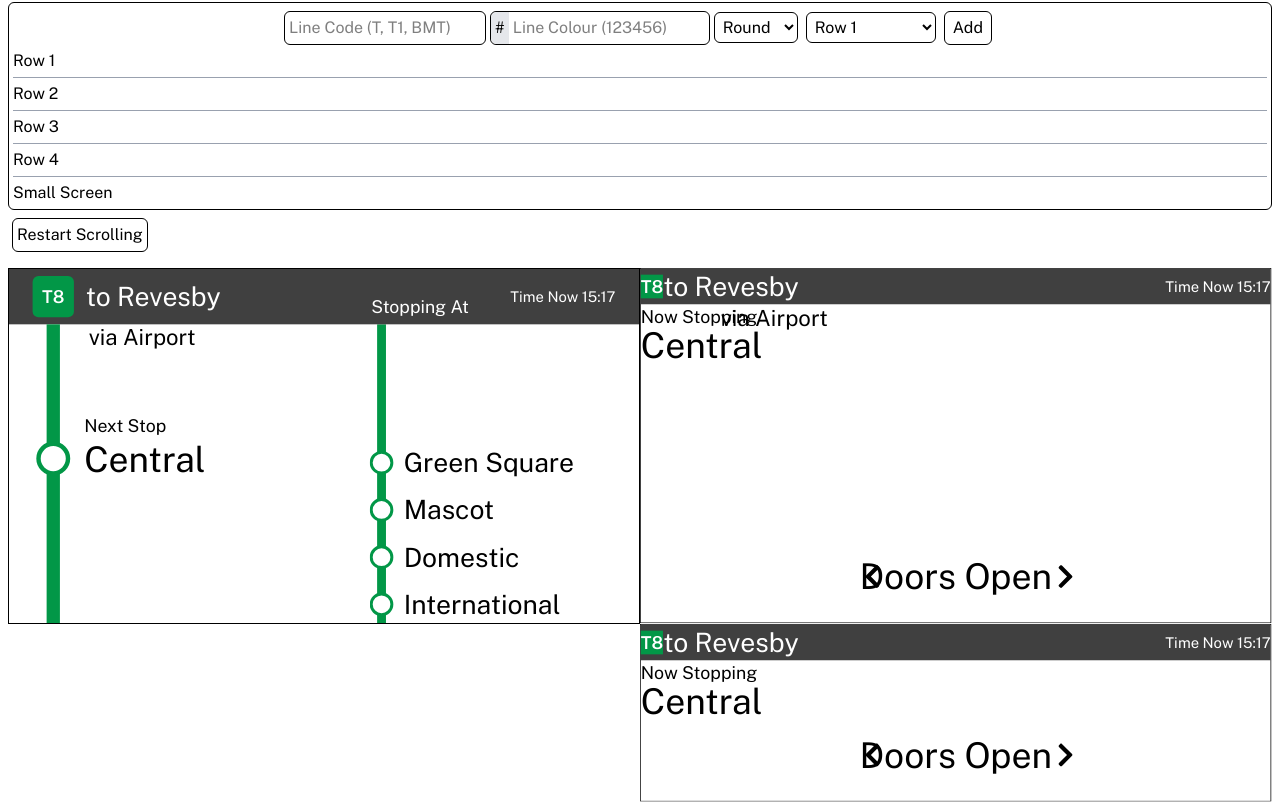
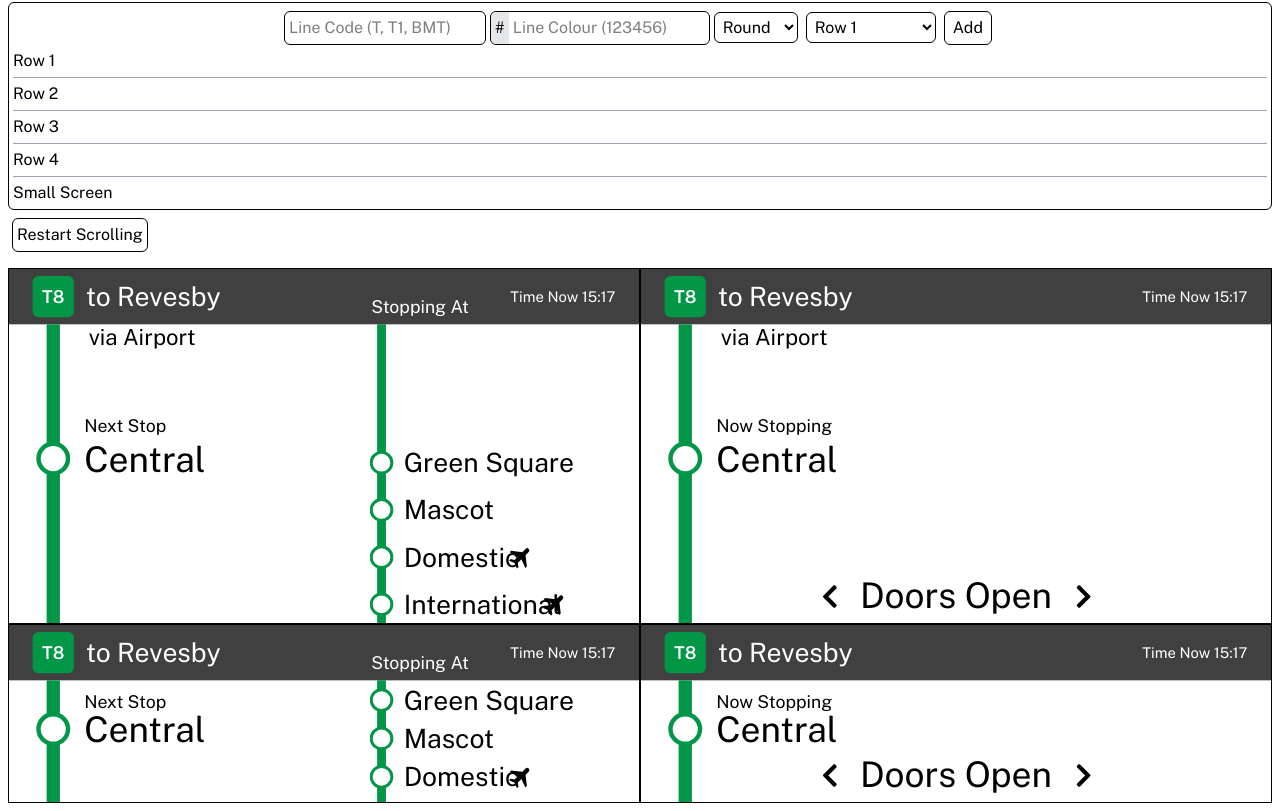
Before and after one commit to wutSalty/b-set-pid, a Next.js app: page /b-set-pid/ in a window 1280 px wide. Shown: the part 530-1341 px from the top of the page. Built offline with nearby package versions, Linux system fonts and the light colour scheme.

Commit message:
ported everything else to svg

```diff
--- a/src/app/Components/big-stopping.tsx
+++ b/src/app/Components/big-stopping.tsx
@@ -1,7 +1,7 @@
 import { FaChevronLeft } from 'react-icons/fa';
 import { FaChevronRight } from 'react-icons/fa';
-import { RoundIcon, SquareIcon } from './icons';
-import StandardHeader from './header';
+import { IconSVG, RoundIcon, SquareIcon } from './icons';
+import StandardHeader, { StandardHeaderSVG } from './header';
 import { Roundel } from '../Types/Roundel';
 
 export default function BigStopping(
@@ -68,12 +68,6 @@ export default function BigStopping(
                 <RoundIcon key={`${i}_${r.lineCode}_${r.lineColour}_${r.row}`} LineCode={r.lineCode} LineColour={r.lineColour} />
               ))
             }
-            {/* <SquareIcon LineCode='T1' LineColour='#f99d1c' />
-            <SquareIcon LineCode='T2' LineColour='#0098cd' />
-            <SquareIcon LineCode='T3' LineColour='#f37021' />
-            <SquareIcon LineCode='T4' LineColour='#005aa3' />
-            <SquareIcon LineCode='T8' LineColour='#029747' />
-            <SquareIcon LineCode='T9' LineColour='#d11f2f' /> */}
           </div>
           <div className='flex gap-[12] items-center flex-wrap mb-[12]'>
             {
@@ -83,7 +77,6 @@ export default function BigStopping(
                 <RoundIcon key={`${i}_${r.lineCode}_${r.lineColour}_${r.row}`} LineCode={r.lineCode} LineColour={r.lineColour} />
               ))
             }
-            {/* <SquareIcon LineCode='M1' LineColour='#168388' /> */}
           </div>
           <div className='flex gap-[12] items-center flex-wrap mb-[12]'>
             {
@@ -93,9 +86,6 @@ export default function BigStopping(
                 <RoundIcon key={`${i}_${r.lineCode}_${r.lineColour}_${r.row}`} LineCode={r.lineCode} LineColour={r.lineColour} />
               ))
             }
-            {/* <SquareIcon LineCode='L1' LineColour='#be1622' />
-            <SquareIcon LineCode='L2' LineColour='#dd1e25' />
-            <SquareIcon LineCode='L3' LineColour='#781140' /> */}
           </div>
           <div className='flex gap-[12] items-center flex-wrap mb-[12]'>
             {
@@ -105,9 +95,6 @@ export default function BigStopping(
                 <RoundIcon key={`${i}_${r.lineCode}_${r.lineColour}_${r.row}`} LineCode={r.lineCode} LineColour={r.lineColour} />
               ))
             }
-            {/* <RoundIcon LineCode='T' LineColour='#e56e0f' />
-            <RoundIcon LineCode='C' LineColour='#742283' />
-            <RoundIcon LineCode='B' LineColour='#00b6f1' /> */}
           </div>
         </div>
       </div>
@@ -124,3 +111,87 @@ export default function BigStopping(
     </div>
   );
 }
+
+export function BigStoppingSVG(
+  {
+    LineColour,
+    LineCode,
+    FinalStop,
+    ViaStop,
+    NextStop,
+    Roundels,
+  }:
+  {
+    LineColour: string,
+    LineCode: string,
+    FinalStop: string,
+    ViaStop: string,
+    NextStop: string,
+    Roundels: Roundel[],
+  }
+) {
+  return (
+    <svg width="100%" viewBox='0 0 854 480' className='inline-block align-top border' xmlns="http://www.w3.org/2000/svg">
+      <rect fill='white' width={854} height={480}></rect>
+
+      {/* Header */}
+      <StandardHeaderSVG LineColour={LineColour} LineCode={LineCode} FinalStop={FinalStop} />
+
+      {/* Left Side */}
+      <g>
+        <text className='text-3xl' dominantBaseline='text-before-edge' x={28+32+40+8} y={75}>via {ViaStop}</text>
+
+        {/* Line and Dot */}
+        <rect width={18} height={480-75} x={32+28-9} y={75} fill={LineColour}></rect>
+        <circle r={20} cx={32+28} cy={75+182} fill='white' stroke={LineColour} strokeWidth={6}></circle>
+
+        <text className='text-2xl' x={102} y={75+146}>Now Stopping</text>
+        <text className='text-5xl' x={102} y={75+182} dominantBaseline='central'>{NextStop}</text>
+      </g>
+
+      {/* Right Side */}
+      <g transform='translate(427, 75)'>
+        {Roundels.length > 0 ? <text className="text-2xl" x={32} y={16} dominantBaseline='text-before-edge'>Change For</text> : <></>}
+        <g transform='translate(32, 72)'>
+          {
+            Roundels.filter(r => r.row === 0).map((r, i) => (
+              <IconSVG key={r.id} type={r.type} LineColour={r.lineColour} LineCode={r.lineCode} i={i} />
+            ))
+          }
+        </g>
+        {/* +64 */}
+        <g transform='translate(32, 136)'>
+          {
+            Roundels.filter(r => r.row === 1).map((r, i) => (
+              <IconSVG key={r.id} type={r.type} LineColour={r.lineColour} LineCode={r.lineCode} i={i} />
+            ))
+          }
+        </g>
+        <g transform='translate(32, 200)'>
+          {
+            Roundels.filter(r => r.row === 2).map((r, i) => (
+              <IconSVG key={r.id} type={r.type} LineColour={r.lineColour} LineCode={r.lineCode} i={i} />
+            ))
+          }
+        </g>
+        <g transform='translate(32, 264)'>
+          {
+            Roundels.filter(r => r.row === 3).map((r, i) => (
+              <IconSVG key={r.id} type={r.type} LineColour={r.lineColour} LineCode={r.lineCode} i={i} />
+            ))
+          }
+        </g>
+      </g>
+
+      {/* 405 + half 75 */}
+      <g transform='translate(0, 442)'>
+          <text className='text-5xl' x="50%" textAnchor='middle' dominantBaseline='central'>Doors Open</text>
+          <g transform='translate(410, -16)'>
+            <FaChevronLeft className='text-4xl' x={-172}/>
+            <FaChevronRight className='text-4xl' x={172}/>
+          </g>
+      </g>
+
+    </svg>
+  );
+}
--- a/src/app/Components/big-upcoming.tsx
+++ b/src/app/Components/big-upcoming.tsx
@@ -148,6 +148,7 @@ export function BigUpcomingSVG(
 
   const ScrollStyleA = {
     "--speed": `${UpcomingStops.length * 2}s`,
+    "--start": "405px",
     "--height": `-${height + 48}px`,
   } as CSSProperties
 
@@ -159,23 +160,13 @@ export function BigUpcomingSVG(
       <rect fill='white' width={854} height={480}></rect>
 
       {/* Right Side */}
-      <rect width={12} height={854-75} x={(854/2)+72} y={75} fill={LineColour}></rect>
+      <rect width={12} height={480-75} x={(854/2)+72} y={75} fill={LineColour}></rect>
 
       <g transform='translate(505, 75)'>
         <g className={ScrollClass} style={ScrollStyleA} ref={ref}>
           {UpcomingStops.map((s, i) => (
             <UpcomingSVG key={`${s}${i}`} name={s} colour={LineColour} margin={64} i={i} />
           ))}
-          {/* Doesnt work on webkit */}
-          {/* <animateTransform
-            attributeName="transform"
-            attributeType="CSS"
-            type="translate"
-            from={`0 405`}
-            to={`0 -${height+48}`}
-            dur={`${UpcomingStops.length * 2}s`}
-            repeatCount='indefinite'
-          /> */}
         </g>
       </g>
 
@@ -187,7 +178,7 @@ export function BigUpcomingSVG(
         <text className='text-3xl' dominantBaseline='text-before-edge' x={28+32+40+8} y={75}>via {ViaStop}</text>
 
         {/* Line and Dot */}
-        <rect width={18} height={854-75} x={32+28-9} y={75} fill={LineColour}></rect>
+        <rect width={18} height={480-75} x={32+28-9} y={75} fill={LineColour}></rect>
         <circle r={20} cx={32+28} cy={75+182} fill='white' stroke={LineColour} strokeWidth={6}></circle>
 
         <text className='text-2xl' x={102} y={75+146}>Next Stop</text>
--- a/src/app/Components/small-stopping.tsx
+++ b/src/app/Components/small-stopping.tsx
@@ -1,7 +1,7 @@
 import { FaChevronLeft } from 'react-icons/fa';
 import { FaChevronRight } from 'react-icons/fa';
-import { RoundIcon, SquareIcon } from './icons';
-import StandardHeader from './header';
+import { IconSVG, RoundIcon, SquareIcon } from './icons';
+import StandardHeader, { StandardHeaderSVG } from './header';
 import { Roundel } from '../Types/Roundel';
 
 export default function SmallStopping(
@@ -60,12 +60,6 @@ export default function SmallStopping(
                 <RoundIcon key={`${i}_${r.lineCode}_${r.lineColour}_${r.row}`} LineCode={r.lineCode} LineColour={r.lineColour} />
               ))
             }
-            {/* <RoundIcon LineCode='T' LineColour='#f5891f' />
-            <RoundIcon LineCode='M' LineColour='#009e90' />
-            <RoundIcon LineCode='L' LineColour='#e4032e' />
-            <RoundIcon LineCode='T' LineColour='#e56e0f' />
-            <RoundIcon LineCode='C' LineColour='#742283' />
-            <RoundIcon LineCode='B' LineColour='#00b6f1' /> */}
           </div>
         </div>
       </div>
@@ -82,3 +76,62 @@ export default function SmallStopping(
     </div>
   );
 }
+
+export function SmallStoppingSVG(
+  {
+    LineColour,
+    LineCode,
+    FinalStop,
+    NextStop,
+    Roundels,
+  }:
+  {
+    LineColour: string,
+    LineCode: string,
+    FinalStop: string,
+    NextStop: string,
+    Roundels: Roundel[],
+  }
+) {
+  return (
+    <svg width="100%" viewBox='0 0 854 240' className='inline-block align-top border' xmlns="http://www.w3.org/2000/svg">
+      <rect fill='white' width={854} height={240}></rect>
+
+      {/* Header */}
+      <StandardHeaderSVG LineColour={LineColour} LineCode={LineCode} FinalStop={FinalStop} />
+
+      {/* Left Side */}
+      <g>
+
+        {/* Line and Dot */}
+        <rect width={18} height={854-75} x={32+28-9} y={75} fill={LineColour}></rect>
+        <circle r={20} cx={32+28} cy={75+46+20} fill='white' stroke={LineColour} strokeWidth={6}></circle>
+
+        <text className='text-2xl' x={102} y={75+46+20-28}>Now Stopping</text>
+        <text className='text-5xl' x={102} y={75+46+20} dominantBaseline='central'>{NextStop}</text>
+      </g>
+
+      {/* Right Side */}
+      <g transform='translate(427, 75)'>
+        {Roundels.length > 0 ? <text className="text-2xl" x={32} y={16} dominantBaseline='text-before-edge'>Change For</text> : <></>}
+        <g transform='translate(32, 72)'>
+          {
+            Roundels.filter(r => r.row === 4).map((r, i) => (
+              <IconSVG key={r.id} type={r.type} LineColour={r.lineColour} LineCode={r.lineCode} i={i} />
+            ))
+          }
+        </g>
+      </g>
+
+      {/* 165 + half 75 */}
+      <g transform='translate(0, 202)'>
+          <text className='text-5xl' x="50%" textAnchor='middle' dominantBaseline='central'>Doors Open</text>
+          <g transform='translate(410, -16)'>
+            <FaChevronLeft className='text-4xl' x={-172}/>
+            <FaChevronRight className='text-4xl' x={172}/>
+          </g>
+      </g>
+
+    </svg>
+  );
+}
--- a/src/app/Components/small-upcoming.tsx
+++ b/src/app/Components/small-upcoming.tsx
@@ -1,7 +1,7 @@
 'use client'
 import { CSSProperties, useEffect, useRef, useState } from "react";
-import Upcoming from "./upcoming";
-import StandardHeader from "./header";
+import Upcoming, { UpcomingSVG } from "./upcoming";
+import StandardHeader, { StandardHeaderSVG } from "./header";
 
 export default function SmallUpcoming(
   {
@@ -99,3 +99,77 @@ export default function SmallUpcoming(
     </div>
   );
 }
+
+export function SmallUpcomingSVG(
+  {
+    LineColour,
+    LineCode,
+    FinalStop,
+    NextStop,
+    UpcomingStops,
+    ScrollClass,
+  }:
+  {
+    LineColour: string,
+    LineCode: string,
+    FinalStop: string,
+    NextStop: string,
+    UpcomingStops: string[],
+    ScrollClass?: string,
+  }
+) {
+  const [height, setHeight] = useState(0);
+  const ref = useRef<SVGGElement>(null);
+
+  useEffect(() => {
+    if (!ref.current) return;
+
+    const resizeObserver = new ResizeObserver(() => {
+      setTimeout(() => setHeight(ref.current ? ref.current.getBBox().height : 0), 1)
+    });
+
+    resizeObserver.observe(ref.current);
+    return () => resizeObserver.disconnect();
+  }, []);
+
+  const ScrollStyleB = {
+    "--speed": `${UpcomingStops.length * 2}s`,
+    "--start": "165px",
+    "--height": `-${height + 48}px`,
+  } as CSSProperties
+
+  if (!ScrollClass) ScrollClass = UpcomingStops.length > 3 ? "animate-scrollTest" : "";
+
+  return (
+      <svg width="100%" viewBox='0 0 854 240' className='inline-block align-top border' xmlns="http://www.w3.org/2000/svg">
+        <rect fill='white' width={854} height={240}></rect>
+
+        {/* Right Side */}
+        <rect width={12} height={854-75} x={(854/2)+72} y={75} fill={LineColour}></rect>
+
+        <g transform='translate(505, 75)'>
+          <g className={ScrollClass} style={ScrollStyleB} ref={ref}>
+            {UpcomingStops.map((s, i) => (
+              <UpcomingSVG key={`${s}${i}`} name={s} colour={LineColour} margin={52} i={i} />
+            ))}
+          </g>
+        </g>
+
+        {/* Header */}
+        <StandardHeaderSVG LineColour={LineColour} LineCode={LineCode} FinalStop={FinalStop} />
+
+        {/* Left Side */}
+        <g>
+          {/* Line and Dot */}
+          <rect width={18} height={854-75} x={32+28-9} y={75} fill={LineColour}></rect>
+          <circle r={20} cx={32+28} cy={75+46+20} fill='white' stroke={LineColour} strokeWidth={6}></circle>
+
+          <text className='text-2xl' x={102} y={75+46+20-28}>Next Stop</text>
+          <text className='text-5xl' x={102} y={75+46+20} dominantBaseline='central'>{NextStop}</text>
+        </g>
+
+        <text className='text-2xl fill-secondary' x={(854/2)+64} y={75-16}>Stopping At</text>
+
+      </svg>
+    );
+}
--- a/src/app/Components/upcoming.tsx
+++ b/src/app/Components/upcoming.tsx
@@ -1,3 +1,4 @@
+import { useEffect, useRef, useState } from 'react';
 import { BiSolidPlaneAlt } from 'react-icons/bi';
 
 const AirportStations = [
@@ -23,18 +24,32 @@ export default function Upcoming({name, colour, marginY}: {name: string, colour:
   );
 };
 
-const first = 48;
-// margin for big = 64
+// margin for big = 64 = 40 + 24
+// margin for small = 52 = 40 + 12
 export function UpcomingSVG(
   {name, colour, margin, i}:
   {name: string, colour: string, margin: number, i: number}
 ) {
-  const gap = first + margin * i;
+  const [width, setWidth] = useState(0);
+  const ref = useRef<SVGTextElement>(null);
+  const gap = 48 + (margin * i);
+
+  useEffect(() => {
+    setTimeout(() => {
+      if (!ref.current) return;
+      setWidth(ref.current.getBBox().width);
+    }, 1)
+  }, []);
+
+  if (!name) return <></>;
 
   return (
     <g transform={`translate(0, ${gap})`}>
       <circle r={14} fill='white' stroke={colour} strokeWidth={4}></circle>
-      <text className='text-4xl' x={16+14} dominantBaseline='central'>{name}</text>
+      <text className='text-4xl' x={16+14} dominantBaseline='central' ref={ref}>{name}</text>
+      {
+        AirportStations.indexOf(name) >= 0 ? <BiSolidPlaneAlt className='text-4xl' x={width + 32} y={-18}/> : <></>
+      }
     </g>
   );
 }
--- a/src/app/globals.css
+++ b/src/app/globals.css
@@ -32,7 +32,7 @@
   @keyframes scroll-test {
     0% {
       /* margin-top: 405px; */
-      transform: translateY(405px);
+      transform: translateY(var(--start));
       /* translate: 0 405px; */
     }
 
--- a/src/app/page.tsx
+++ b/src/app/page.tsx
@@ -1,9 +1,9 @@
 'use client'
 import React, { useRef, useState } from 'react';
 import { BigUpcomingSVG } from './Components/big-upcoming';
-import SmallUpcoming from './Components/small-upcoming';
-import BigStopping from './Components/big-stopping';
-import SmallStopping from './Components/small-stopping';
+import { SmallUpcomingSVG } from './Components/small-upcoming';
+import { BigStoppingSVG } from './Components/big-stopping';
+import { SmallStoppingSVG } from './Components/small-stopping';
 import { RoundIcon, SquareIcon } from './Components/icons';
 import { MdClose } from 'react-icons/md';
 import { InputColour } from './Components/CustomInputs';
@@ -50,8 +50,7 @@ function ColourSwatch({colour}:{colour: string}) {
     <div
       className='w-[48] h-[48] rounded-md flex items-center justify-center hover:cursor-pointer'
       style={{backgroundColor: colour}}
-      onClick={() => copyToClipboard(colour.slice(1))}
-    >
+      onClick={() => copyToClipboard(colour.slice(1))}>
       <div ref={ref} style={{display: "none"}}>
         <FaCheck className='text-white' />
       </div>
@@ -71,7 +70,7 @@ export default function Home() {
   const [Roundels, setRoundels] = useState<Roundel[]>([]);
   const [RoundelCode, setRoundelCode] = useState("");
   const [RoundelColour, setRoundelColour] = useState("");
-  const [RoundelType, setRoundelType] = useState("");
+  const [RoundelType, setRoundelType] = useState("round");
   const [RoundelRow, setRoundelRow] = useState(0);
 
   const formatUpcomingStops = (e: React.ChangeEvent<HTMLTextAreaElement>) => {
@@ -93,7 +92,7 @@ export default function Home() {
   }
 
   const restartScroll = () => {
-    setScrollClass("a");
+    setScrollClass("hidden");
     setTimeout(() => setScrollClass(""), 1);
   }
 
@@ -303,7 +302,6 @@ export default function Home() {
       <div className='flex p-2'>
 
         <div className='basis-1/2'>
-        {/* https://stackoverflow.com/questions/51313873/svg-foreignobject-not-working-properly-on-safari */}
           <BigUpcomingSVG
             LineColour={LineColour}
             LineCode={LineCode}
@@ -314,9 +312,7 @@ export default function Home() {
             ScrollClass={ScrollClass}
           />
 
-          {/* <svg width="100%" viewBox='0 0 854 241' className='inline-block'>
-            <foreignObject x="0" y="0" width={854} height={240}>
-              <SmallUpcoming
+          <SmallUpcomingSVG
             LineColour={LineColour}
             LineCode={LineCode}
             FinalStop={FinalStop}
@@ -324,14 +320,10 @@ export default function Home() {
             UpcomingStops={UpcomingStops}
             ScrollClass={ScrollClass}
           />
-            </foreignObject>
-          </svg> */}
         </div>
 
         <div className='basis-1/2'>
-          <svg width="100%" viewBox='0 0 854 481' className='inline-block align-top'>
-            <foreignObject x="0" y="0" width={854} height={480}>
-              <BigStopping
+          <BigStoppingSVG
             LineColour={LineColour}
             LineCode={LineCode}
             FinalStop={FinalStop}
@@ -339,20 +331,13 @@ export default function Home() {
             NextStop={NextStop}
             Roundels={Roundels}
           />
-            </foreignObject>
-          </svg>
-
-          <svg width="100%" viewBox='0 0 854 241' className='inline-block'>
-            <foreignObject x="0" y="0" width={854} height={240}>
-              <SmallStopping
+          <SmallStoppingSVG
             LineColour={LineColour}
             LineCode={LineCode}
             FinalStop={FinalStop}
             NextStop={NextStop}
             Roundels={Roundels}
           />
-            </foreignObject>
-          </svg>
         </div>
       </div>
     </div>
```
Also changed, not shown: src/app/Components/icons.tsx (+30 -20 lines), 1 other file (tests, documents, lock files or other folders). Lines whose indentation alone changed are shown as unchanged.
